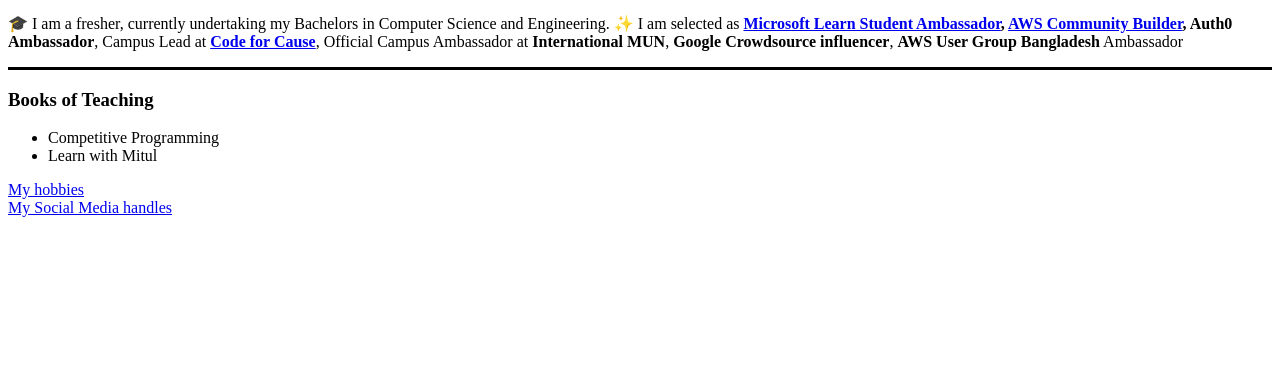
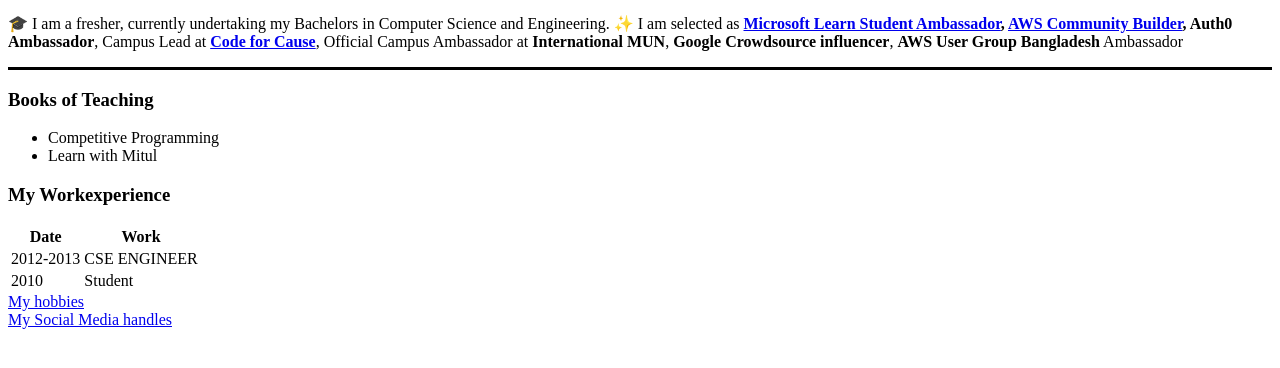
Before and after one commit to mitul3737/My-Web-and-App-Development-Journey, a plain HTML site: page The Complete 2021 Web Development Bootcamp/HTML-personal site/index.html in a window 1280 px wide. Shown: the part 312-680 px from the top of the page. Drawn offline with Linux system fonts and the light colour scheme; files whose address does not match are found by name.

Commit message:
Update index.html

```diff
--- a/The Complete 2021 Web Development Bootcamp/HTML-personal site/index.html
+++ b/The Complete 2021 Web Development Bootcamp/HTML-personal site/index.html
@@ -23,6 +23,29 @@
       Learn with Mitul
     </li>
   </ul>
+
+
+  <H3>My Workexperience</h3>
+  <table>
+    <thead>
+      <tr>
+        <th>Date</th>
+        <th>Work </th>
+      </tr>
+    </thead>
+    <tbody>
+      <tr>
+        <td>2012-2013</td>
+        <td>         CSE ENGINEER</td>
+      </tr>
+    </tbody>
+    <tfoot>
+      <tr>
+        <td>2010</td>
+        <td>Student</td>
+      </tr>
+    </tfoot>
+  </table>
   <a href="Hobby.html">My hobbies</a> <br />
   <a href="Contact.html">My Social Media handles</a>
 
```
